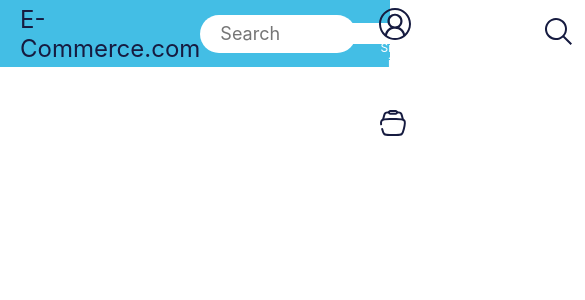
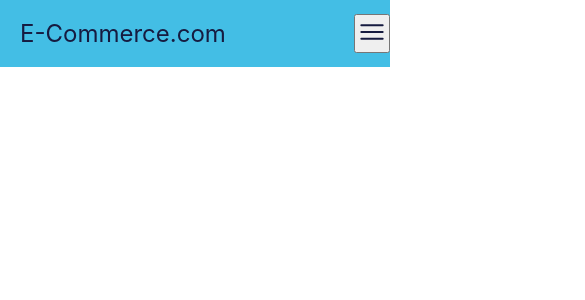
Before and after one commit to Sahhimanshu7/E-commerce, a React (Create React App) app in the folder client/: page / in a window 390 px wide. Shown: the top 300 px of the page, 585 px wide, since content can reach past the window. Built offline with nearby package versions, Linux system fonts and the light colour scheme; the HTML template or start-up script is replaced by a standard one.

Commit message:
Mobile css added

```diff
--- /dev/null
+++ b/client/src/Components/Header/CSS/mobile/header.css
@@ -0,0 +1,15 @@
+@media only screen and (max-device-width: 880px) {
+    .header{
+       background-color: #43BEE5;
+    }
+
+    /* search starts here  */
+    .search{
+        display: none;
+    }
+    /* search ends here  */
+    .right-menu{
+        display:none;
+    }
+
+}
--- /dev/null
+++ b/client/src/Components/Header/CSS/mobile/right-menu.css
@@ -0,0 +1,8 @@
+@media only screen and (max-device-width: 880px) {
+    .mobile-menu-buttons{
+            display: flex;
+    }
+    .cross-button{
+        display: none;
+    }
+}
--- a/client/src/Components/Header/CSS/right-menu.css
+++ b/client/src/Components/Header/CSS/right-menu.css
@@ -22,6 +22,7 @@
     font-style: normal;
     font-weight: 400;
     line-height: normal;
+    padding:2px;
 }
 /* Wishlist end here */
 /* siginin starts here */
@@ -77,3 +78,8 @@
     line-height: normal;
     padding-top: 5px;
 }
+/* cart ends here  */
+
+.mobile-menu-buttons{
+    display: none;
+}
--- a/client/src/Components/Header/Header.jsx
+++ b/client/src/Components/Header/Header.jsx
@@ -1,10 +1,18 @@
+import {useState} from 'react';
 import Cart from "./Cart";
 import SignIn from "./SignIn";
 import Wishlist from "./Wishlist";
 import "./CSS/header.css";
+import "./CSS/mobile/header.css";
 import "./CSS/right-menu.css";
+import "./CSS/mobile/right-menu.css";
 
 function Header(){
+    const [isMenuButtonDisplayed, setIsMenuButtonDisplayed] = useState(false);
+
+    const toogleDisplay = () => {
+        setIsMenuButtonDisplayed(!isMenuButtonDisplayed);
+    }
     return(
         <div className = "header">
             <div className = "header-logo">
@@ -22,6 +30,20 @@ function Header(){
                     </button>
                 </div>
             </div>
+            <div className = "mobile-menu-buttons">
+            <button className = "menu-button" onClick={toogleDisplay}>
+                {isMenuButtonDisplayed ?
+                <svg xmlns="http://www.w3.org/2000/svg" width="32" height="32" viewBox="0 0 32 32" fill="none">
+                    <path d="M6.66675 6.66666L16.0001 16L25.3334 6.66666" stroke="#161B40" stroke-width="2.66667" stroke-linecap="round"/>
+                    <path d="M6.66675 25.3333L16.0001 16L25.3334 25.3333" stroke="#161B40" stroke-width="2.66667" stroke-linecap="round"/>
+                </svg>
+                :
+                <svg xmlns="http://www.w3.org/2000/svg" width="32" height="32" viewBox="0 0 32 32" fill="none">
+                    <path d="M26.6666 9.33333H5.33325M26.6666 16H5.33325M26.6666 22.6667H5.33325" stroke="#161B40" stroke-width="2" stroke-linecap="round"/>
+                </svg>
+                }
+            </button>
+            </div>
             <div className = "right-menu">
                 <Wishlist />
                 <SignIn />
```
Also changed, not shown: 1 other file (tests, documents, lock files or other folders).
